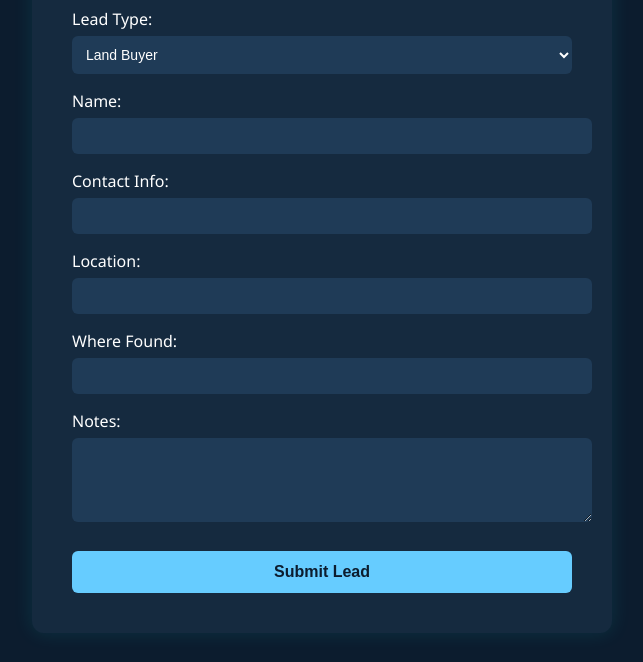
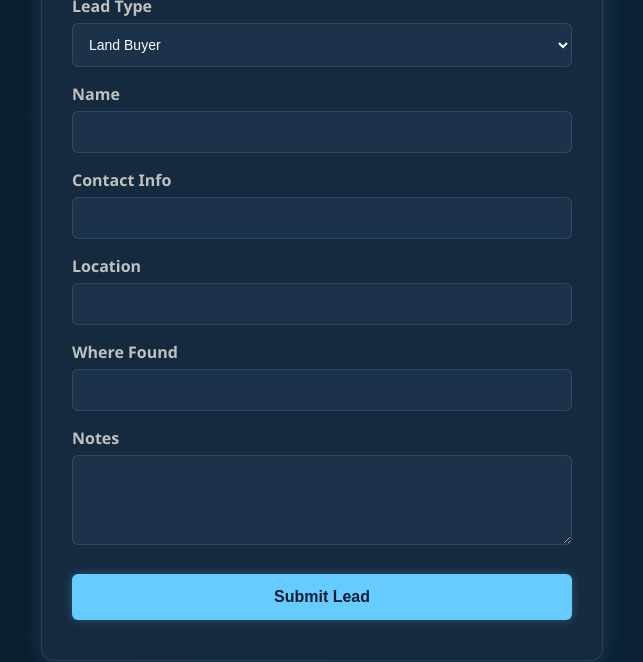
Before and after one commit to AltivionGroup/waypoint-leads, a plain HTML site: page index.html in a window 1280 px wide. Shown: the part 138-800 px from the top of the page, without its empty margins (318-961 px from the left). Drawn offline with Linux system fonts and the light colour scheme.

Commit message:
Update index.html

```diff
--- a/index.html
+++ b/index.html
@@ -6,46 +6,50 @@
   <script type="module" src="submit.js" defer></script>
   <style>
     body {
-      background-color: #0c1c2e;
-      color: #ffffff;
+      margin: 0;
       font-family: 'Segoe UI', Tahoma, Geneva, Verdana, sans-serif;
+      background: linear-gradient(to right, #0c1c2e, #0a2338);
       display: flex;
       justify-content: center;
       align-items: center;
       height: 100vh;
-      margin: 0;
+      color: #ffffff;
     }
 
-    .form-container {
-      background-color: #152a3f;
-      padding: 40px;
+    .form-box {
+      background: #152a3f;
       border-radius: 12px;
-      box-shadow: 0 0 20px rgba(0, 255, 255, 0.1);
+      padding: 40px 30px;
       width: 100%;
       max-width: 500px;
+      box-shadow: 0 0 20px rgba(86, 120, 155, 0.3);
+      border: 1px solid #56789b44;
     }
 
     h2 {
       text-align: center;
-      margin-bottom: 24px;
+      font-size: 28px;
       color: #66ccff;
+      margin-bottom: 30px;
+      text-shadow: 0 0 10px rgba(102, 204, 255, 0.3);
     }
 
     label {
       display: block;
-      margin-top: 16px;
-      font-weight: 500;
+      margin: 16px 0 6px;
+      font-weight: bold;
+      color: #c0c0c0;
     }
 
     input, select, textarea {
       width: 100%;
-      padding: 10px;
-      margin-top: 6px;
-      border: none;
+      padding: 12px;
       border-radius: 6px;
-      background-color: #1f3b57;
-      color: white;
+      background: #1c324a;
+      border: 1px solid #56789b55;
+      color: #fff;
       font-size: 14px;
+      box-sizing: border-box;
     }
 
     textarea {
@@ -53,29 +57,38 @@
     }
 
     button {
+      margin-top: 24px;
       width: 100%;
-      margin-top: 24px;
-      padding: 12px;
-      font-size: 16px;
-      background-color: #66ccff;
-      border: none;
+      padding: 14px;
+      background: #66ccff;
       color: #0c1c2e;
       font-weight: bold;
+      border: none;
       border-radius: 6px;
+      font-size: 16px;
       cursor: pointer;
-      transition: background 0.3s ease;
+      transition: all 0.3s ease;
+      box-shadow: 0 0 10px rgba(102, 204, 255, 0.3);
     }
 
     button:hover {
       background-color: #4eb1e4;
+      transform: scale(1.02);
+      box-shadow: 0 0 15px rgba(102, 204, 255, 0.5);
+    }
+
+    @media screen and (max-width: 600px) {
+      .form-box {
+        padding: 25px 20px;
+      }
     }
   </style>
 </head>
 <body>
-  <div class="form-container">
+  <div class="form-box">
     <h2>Waypoint Lead Intake</h2>
     <form id="leadForm">
-      <label for="type">Lead Type:</label>
+      <label for="type">Lead Type</label>
       <select name="type" required>
         <option>Land Buyer</option>
         <option>Realtor</option>
@@ -84,19 +97,19 @@
         <option>Title Company</option>
       </select>
 
-      <label for="name">Name:</label>
+      <label for="name">Name</label>
       <input type="text" name="name" required />
 
-      <label for="contact">Contact Info:</label>
+      <label for="contact">Contact Info</label>
       <input type="text" name="contact" required />
 
-      <label for="location">Location:</label>
+      <label for="location">Location</label>
       <input type="text" name="location" />
 
-      <label for="source">Where Found:</label>
+      <label for="source">Where Found</label>
       <input type="text" name="source" />
 
-      <label for="notes">Notes:</label>
+      <label for="notes">Notes</label>
       <textarea name="notes" rows="4"></textarea>
 
       <button type="submit">Submit Lead</button>
```
